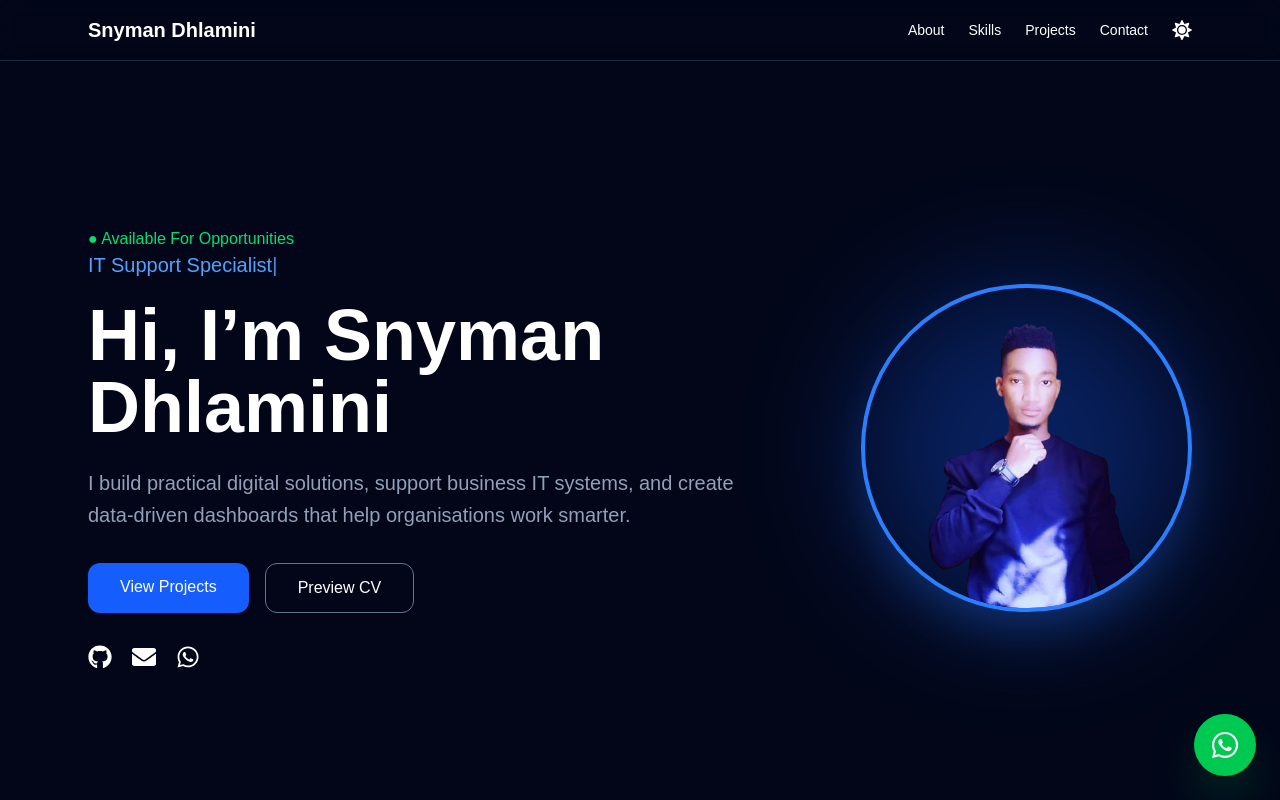
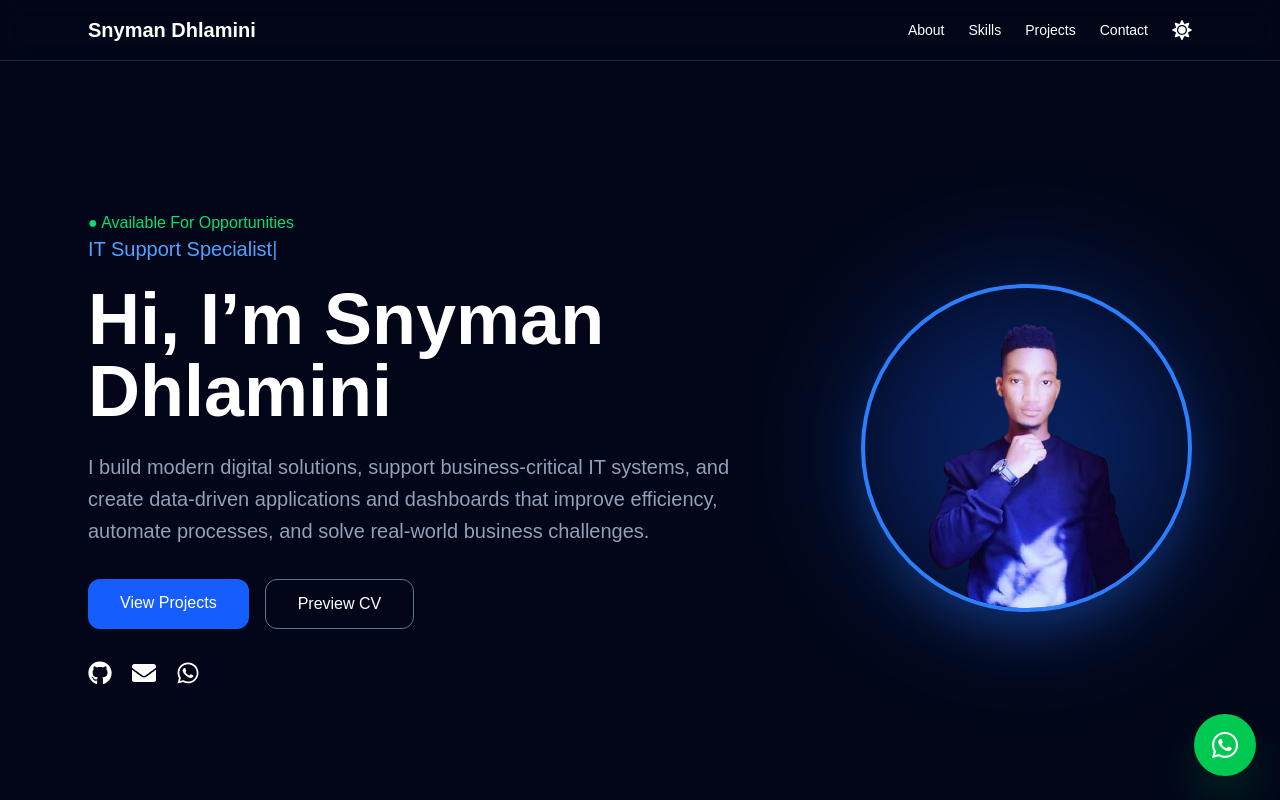
Before and after one commit to SnymanD/snyman-portfolio, a React (Vite) app: page / in a window 1280 px wide. Shown: the top 800 px of the page. Built offline with nearby package versions, Linux system fonts and the light colour scheme.

Commit message:
updated my hero about section

```diff
--- a/src/App.jsx
+++ b/src/App.jsx
@@ -212,8 +212,9 @@ export default function App() {
           </h2>
 
           <p className="max-w-2xl text-lg md:text-xl text-slate-400 mb-8 leading-8">
-            I build practical digital solutions, support business IT systems,
-            and create data-driven dashboards that help organisations work smarter.
+            I build modern digital solutions, support business-critical IT systems,
+            and create data-driven applications and dashboards that improve efficiency,
+            automate processes, and solve real-world business challenges.
           </p>
 
           <div className="flex flex-col sm:flex-row gap-4 justify-center md:justify-start">
```
